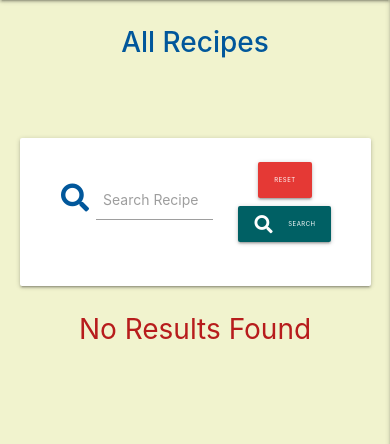
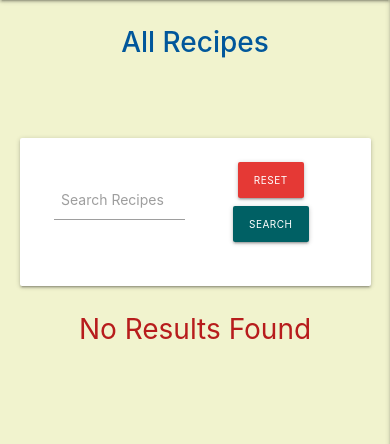
Before and after one commit to Bhargavi84/The-Cook-Book, a Flask app: page / in a window 390 px wide. Shown: the part 56-500 px from the top of the page. Run offline with Flask 2, Linux system fonts and the light colour scheme; data that the repository does not hold is empty; some libraries are stand-ins or nearby versions.

Commit message:
Card image sizing and styling

```diff
--- a/static/css/style.css
+++ b/static/css/style.css
@@ -52,12 +52,14 @@ main {
 }
 
 
-.recipe-card .card-image img {
+.card .card-image img {
 	width: 100%;
 	height: 265px;
 	object-fit: cover;
 
 }
+
+
 
 .btn-small {
 	margin:8px;
@@ -258,25 +260,12 @@ ul.social li a i {
 @media(max-width: 640px) {
 
 	.cyan.darken-4{
-		font-size: 6px;
+		font-size: 10px;
 	}
 
 	.red.darken-1{
 
-		font-size: 6px;
-	}
-
-}
-
-@media(max-width: 640px) {
-
-	.cyan.darken-4{
-		font-size: 6px;
-	}
-
-	.red.darken-1{
-
-		font-size: 6px;
+		font-size: 10px;
 	}
 
 }
@@ -284,7 +273,7 @@ ul.social li a i {
 @media(max-width: 280px) {
 
 	.cyan.darken-4{
-		font-size: 2px;
+		font-size: 10px;
 	}
 
 	.red.darken-1{
--- a/templates/base.html
+++ b/templates/base.html
@@ -104,13 +104,13 @@
                 <div class="row footer-items ">
                     <div class="col s12 center-align ">
                         <ul class="social">
-                            <li><a href="https://www.facebook.com" target="_blank"><i class="fab fa-facebook"
+                            <li><a href="https://www.facebook.com" target="_blank" rel="noopener noreferrer" ><i class="fab fa-facebook"
                                         aria-hidden="true"></i><span class="sr-only">Facebook</span></a></li>
-                            <li><a href="https://www.instagram.com" target="_blank"><i class="fab fa-instagram"
+                            <li><a href="https://www.instagram.com" target="_blank" rel="noopener noreferrer" ><i class="fab fa-instagram"
                                         aria-hidden="true"></i><span class="sr-only">Instagram</span></a></li>
-                            <li><a href="https://www.twitter.com" target="_blank"><i class="fab fa-twitter"
+                            <li><a href="https://www.twitter.com" target="_blank" rel="noopener noreferrer" ><i class="fab fa-twitter"
                                         aria-hidden="true"></i><span class="sr-only">Twitter</span></a></li>
-                            <li><a href="https://www.pinterest.com" target="_blank"><i class="fab fa-pinterest"
+                            <li><a href="https://www.pinterest.com" target="_blank" rel="noopener noreferrer" ><i class="fab fa-pinterest"
                                         aria-hidden="true"></i><span class="sr-only">Pinterest</span></a></li>
                         </ul>
                         <br>
--- a/templates/recipes.html
+++ b/templates/recipes.html
@@ -9,16 +9,17 @@
     <form action="{{ url_for('search') }}" method="post" class="col s12">
         <div class="row valign-wrapper center-align">
             <div class="input-field col s12 m8">
-                <i class="fas fa-search prefix light-blue-text text-darken-4"></i>
                 <input type="text" name="query" id="query" minlength="3" class="validate" required>
-                <label for="query">Search Recipe</label>
+                <label for="query">Search Recipes</label>
             </div>
-            <div class="col s8 m4">
-                <a href="{{ url_for('get_recipes') }}" class="btn red darken-1 text-shadow">Reset</a>
+
+            <div class="col s12 m4">
+                <a href="{{ url_for('get_recipes') }}" class="btn red darken-1">Reset</a>
                 <button type="submit" class="btn cyan darken-4 text-shadow">
-                    <i class="fas fa-search left"></i> Search
+                    <i class="fas fa-search left hide-on-small-only"></i> Search
                 </button>
             </div>
+
         </div>
     </form>
 </div>
@@ -33,7 +34,8 @@
         <div class="card">
 
             <div class="card-image">
-                <img src="{{recipe.recipe_img }}" alt="">
+                <img src="{{recipe.recipe_img }}" alt="image uploaded by user WRT the recipe">
+
             </div>
 
             <div class="card-content home-page-card-content">
--- a/templates/show_recipe.html
+++ b/templates/show_recipe.html
@@ -79,8 +79,8 @@
   </div>
   <div class="modal-footer">
     <a href="{{ url_for('delete_recipe', recipe_id=recipes._id) }}"
-      class="modal-close waves-effect waves-green btn-flat">Agree</a>
-    <a href="" class="modal-close waves-effect waves-green btn-flat">Close</a>
+      class="modal-close waves-effect waves-green btn-flat">Ok</a>
+    <a href="" class="modal-close waves-effect waves-green btn-flat">Cancel</a>
   </div>
 </div>
 
```
